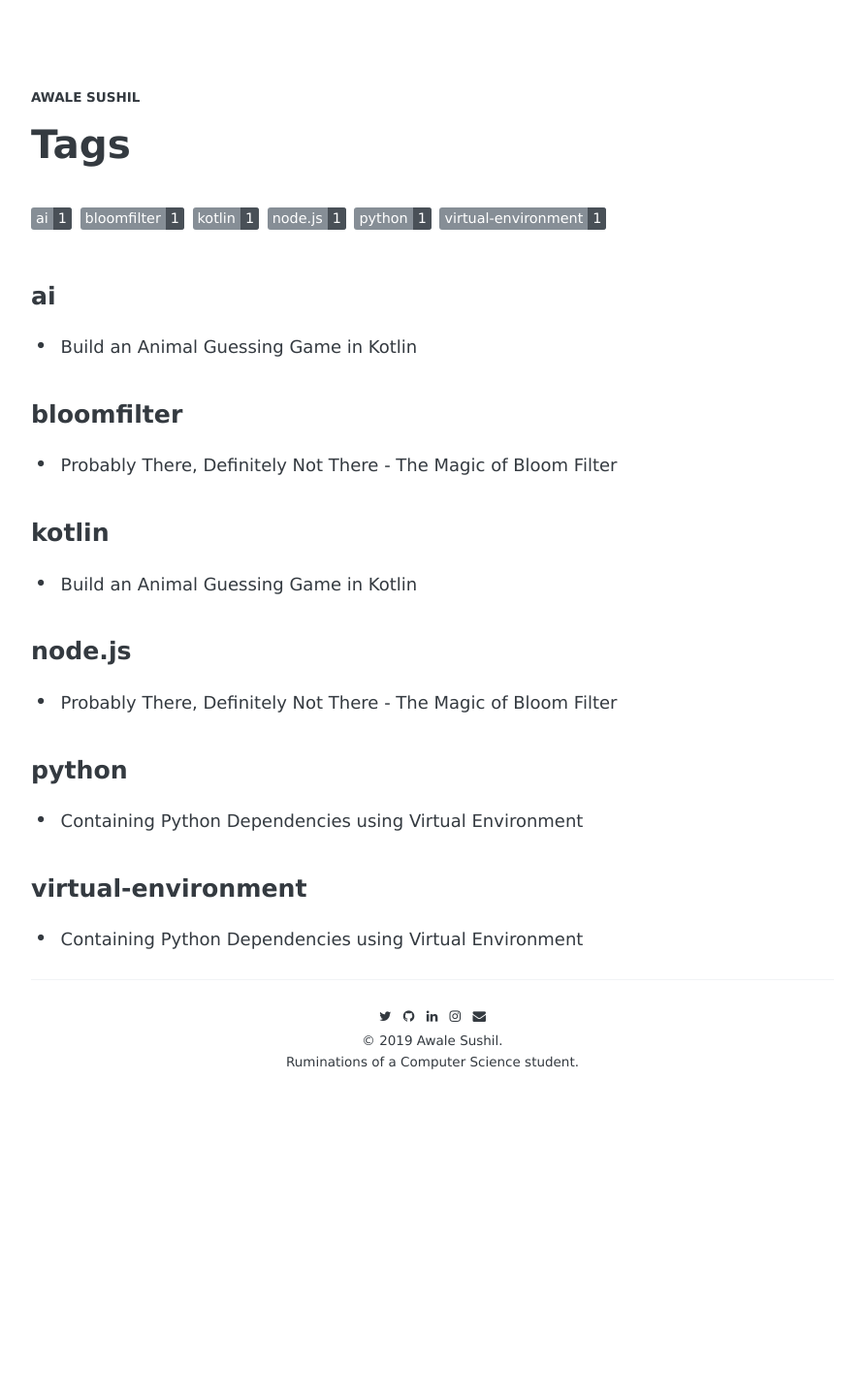
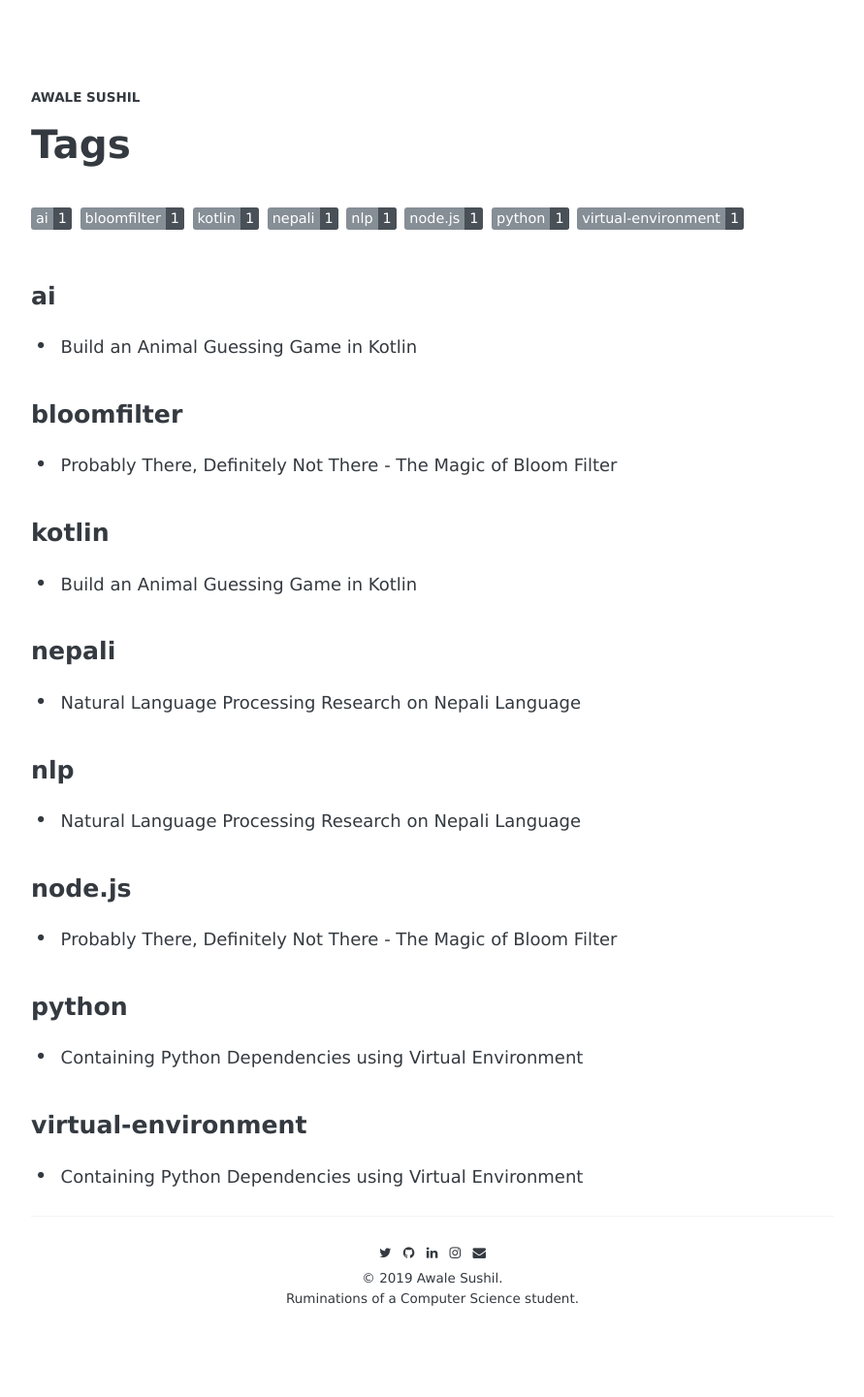
Before and after one commit to awalesushil/blog, a Jekyll site: the page built from tags/index.html, in a window 1280 px wide. Shown: the whole page at 97% size, without its empty margins (194-1085 px from the left). Built offline with Jekyll 4.4.1, drawn with Linux system fonts in a browser that asks for light colours; some web fonts are replaced; before the commit the page ends 1196 px from its top, so only the background shows below that; part of the change alters nothing that is shown.

Commit message:
New post -> Nepali NLP Research Papers

```diff
--- a/_config.yml
+++ b/_config.yml
@@ -59,10 +59,12 @@ nav:
     url:            "/about"
   - name:           "Python"
     url:            "/python/"
+  - name:           "NLP-Nepali"
+    url:            "/nlp-nepali/"
+  - name:           "Tags"
+    url:            "/tags"
   - name:           "Archive"
     url:            "/archive"
-  - name:           "Tags"
-    url:            "/tags"
   - name:           "Github"
     url:            "https://github.com/awalesushil"
 
--- /dev/null
+++ b/_posts/2019-02-04-nlp-nepali.md
@@ -0,0 +1,102 @@
+---
+layout: post
+title: "Natural Language Processing Research on Nepali Language"
+description: "List of NLP papers on Nepali Language"
+date: 2019-02-04
+tags: [nlp, nepali]
+comments: true
+share: true
+---
+
+Research on Natural Language Processing for Nepali Language began in 2005 with the **Bhasa Sanchar project** and now it is being actively carried out in universities and research institutes of Nepal and India. I have curated a list of NLP papers for Nepali language published in different journals and categorized them according to different NLP tasks in descending order of published date.
+
+## Classification
+
+* [Nepali News Classification using Naïve Bayes, Support Vector Machines and Neural Networks (Shahi and Pant, 2018)](https://www.researchgate.net/publication/324098346_Nepali_news_classification_using_Naive_Bayes_Support_Vector_Machines_and_Neural_Networks){:target="_blank"}
+
+* [Improving Nepali Document Classification by Neural Network (Kafle et el., 2016)](http://conference.ioe.edu.np/ioegc2016/papers/IOEGC-2016-42.pdf){:target="_blank"}
+
+* [Mobile SMS Spam Filtering for Nepali Text Using Naïve Bayesian and Support Vector Machine (Shahi and Yadav, 2014)](https://www.scirp.org/journal/PaperInformation.aspx?paperID=40857){:target="_blank"}
+
+* [A lexicon pool augmented Naive Bayes Classifier for Nepali Text (Thakur and Singh, 2014)](https://www.researchgate.net/publication/285835091_A_lexicon_pool_augmented_Naive_Bayes_Classifier_for_Nepali_Text){:target="_blank"}
+
+## Clustering
+
+* [A Comparative Analysis of Particle Swarm Optimization and K-means Algorithm For Text Clustering Using Nepali Wordnet (Sarkar et al., 2014)](https://www.semanticscholar.org/paper/A-Comparative-Analysis-of-Particle-Swarm-and-For-Sarkar-Roy/df68d6083221a6f93f688cd6dd4d9c781bad691f){:target="_blank"}
+
+* [Semantic Text Clustering Using Enhanced Vector Space Model Using Nepali Language (Chiranjibi Sitaula, 2012)](http://gesj.internet-academy.org.ge/download.php?id=1939.pdf){:target="_blank"}
+
+## Morphological Analysis
+
+* [Design of a Morph Analyzer for Non-Declinable Adjectives of Nepali Language (Borah et al., 2017)](https://dl.acm.org/citation.cfm?id=3036307){:target="_blank"}
+
+* [Development of a Morph Analyser for Nepali noun token (Chhetri et al., 2015)](https://www.researchgate.net/publication/308821504_Development_of_a_Morph_Analyser_for_Nepali_noun_token{:target="_blank"})
+
+* [A Computational Analysis of Nepali Morphology: A Model For Natural Language Processing (Balaram Prasain, PhD, 2011)](https://ojs.ub.uni-konstanz.de/jsal/dissertations/diss-balaram.pdf){:target="_blank"}
+
+* [A Morphological Analyzer and a Stemmer for Nepali (Bal Krishna Bal)](https://www.researchgate.net/publication/237658531_A_Morphological_Analyzer_and_a_Stemmer_for_Nepali){:target="_blank"}
+
+## Named Entity Recognition
+
+* [Named Entity Recognition for Nepali Text Using Support Vector Machines (Bam and Shahi, 2014)](https://www.scirp.org/journal/PaperInformation.aspx?PaperID=43828){:target="_blank"}
+
+* [Named Entity Recognition for Nepali language: A Semi Hybrid Approach (Dey et al., 2014)](http://www.ijeit.com/Vol%203/Issue%208/IJEIT1412201402_04.pdf){:target="_blank"}
+
+## POS Tagging
+
+* [A Deep Learning Approach for Part-of-Speech Tagging in Nepali Language (Prabha et al., 2018)](https://ieeexplore.ieee.org/document/8554812){:target="_blank"}
+* [ANN Based POS Tagging For Nepali Text (Archit Yajnik, 2018)](https://www.semanticscholar.org/paper/ANN-Based-POS-Tagging-For-Nepali-Text-ArchitYajnik/8cc1a284d7ea51f267bb33dfdc520ad25d89a3f9?navId=extracted){:target="_blank"}
+
+* [Part of Speech Tagging Using Statistical Approach for Nepali Text (Archit Yajnik, 2017)](https://www.semanticscholar.org/paper/Part-of-Speech-Tagging-Using-Statistical-Approach-Yajnik/0dcaae94716b33161b675ff5532dc46af00fdc1d){:target="_blank"}
+
+* [Enhancing the Performance of Part of Speech tagging of Nepali language through Hybrid approach(Sinha et al., 2015)](https://www.semanticscholar.org/paper/Enhancing-the-Performance-of-Part-of-Speech-tagging-Sinha-Veyie/06e824be2aebb06f6b2471d36925ef79fe43a62d){:target="_blank"}
+
+* [Hidden Markov Model based Part of Speech Tagging for Nepali language (Paul et al., 2015)](https://ieeexplore.ieee.org/document/7377332){:target="_blank"}
+
+* [Support Vector Machines based Part of Speech Tagging for Nepali Text (Shahi and Dhamala, 2013)](https://www.semanticscholar.org/paper/Support-Vector-Machines-based-Part-of-Speech-for-Shahi-Dhamala/b36505276ef839d9b0cf193c6e65032ca5c73b37){:target="_blank"}
+
+## Sentiment Analysis
+
+* [Analyzing facts and opinions in Nepali subjective texts (Regmi et al., 2017)](https://www.researchgate.net/publication/323792895_Analyzing_facts_and_opinions_in_Nepali_subjective_texts){:target="_blank"}
+
+* [Classifying sentiments in Nepali subjective texts (Thapa et al., 2016)](https://www.researchgate.net/publication/311755938_Classifying_sentiments_in_Nepali_subjective_texts){:target="_blank"}
+
+* [Detecting Sentiment in Nepali texts: A bootstrap approach for Sentiment Analysis of texts in the Nepali language (Gupta et al., 2015)](https://www.researchgate.net/publication/301403864_Detecting_Sentiment_in_Nepali_texts_A_bootstrap_approach_for_Sentiment_Analysis_of_texts_in_the_Nepali_language){:target="_blank"}
+
+## Stemming
+
+* [A new stemmer for Nepali language (Shrestha and Dhakal, 2016)](https://ieeexplore.ieee.org/document/7749008?reload=true){:target="_blank"}
+
+* [An Affix Removal Stemmer for Natural Language Text in Nepali (Paul et al., 2014)](https://www.semanticscholar.org/paper/An-Affix-Removal-Stemmer-for-Natural-Language-Text-Paul-Dey/0bda0ea596db7ee673c1ad7b9136bc0f170f6996){:target="_blank"}
+
+* [A Hybrid Algorithm for Stemming of Nepali Text (Chiranjibi Sitaula, 2014)](https://file.scirp.org/Html/4-8701252_34712.htm){:target="_blank"}
+
+## Translation
+
+* [Handling Honorification in Dobhase: Online English-to-Nepali Machine Translation System (Keshari et al., 2007)](https://www.researchgate.net/publication/269161645_HANDLING_HONORIFICATION_IN_DOBHASE_ONLINE_ENGLISH-TO-NEPALI_MACHINE_TRANSLATION_SYSTEM){:target="_blank"}
+
+* [UNL Nepali Deconverter (Keshari et al.)](https://www.researchgate.net/publication/265043654_UNL_Nepali_Deconverter){:target="_blank"}
+
+## Other
+
+* [Inflection and derivation in Nepali Noun, adjective and adverb 1 Inflection and derivation in Nepali (Dr. Laxmi Prasad Khatiwada, 2013)](https://www.researchgate.net/publication/237202333_Inflection_and_derivation_in_Nepali_Noun_adjective_and_adverb_1_Inflection_and_derivation_in_Nepali){:target="_blank"}
+
+* [Towards building advanced natural language applications: an overview of the existing primary resources and applications in Nepali (Bal Krishna Bal, 2009)](https://www.researchgate.net/publication/234790399_Towards_building_advanced_natural_language_applications_an_overview_of_the_existing_primary_resources_and_applications_in_Nepali){:target="_blank"}
+
+* [Nelralec/Bhasha Sanchar Working Paper 2 Categorisation for automated morphosyntactic analysis of Nepali: introducing the Nelralec Tagset (NT-01) (Hardie et al., 2005)](https://web.archive.org/web/20120522194347/http://www.bhashasanchar.org:80/pdfs/nelralec-wp-tagset.pdf){:target="_blank"}
+
+* [Structure of Nepali Grammar (Bal Krishna Bal, 2004)](https://www.researchgate.net/publication/237261579_Structure_of_Nepali_Grammar){:target="_blank"}
+
+* [Construction and annotation of a corpus of contemporary Nepali (Yadava et al.)](https://www.researchgate.net/publication/228916687_Construction_and_annotation_of_a_corpus_of_contemporary_Nepali){:target="_blank"}
+
+* [Report on Nepali Computational Grammar (Rupakheti et al.)](https://www.researchgate.net/publication/237310273_Report_on_Nepali_Computational_Grammar){:target="_blank"}
+
+* [Nepali Lexicon Development (Bista et al.)](https://www.researchgate.net/publication/267789368_Nepali_Lexicon_Development){:target="_blank"}
+
+## Data
+
+* [Nepali Corpus (Urdu-Nepali-English Parallel Corpus)](http://cle.org.pk/software/ling_resources/UrduNepaliEnglishParallelCorpus.htm){:target="_blank"}
+
+* [POS Tagged Nepali Corpus (Urdu-Nepali-English Parallel Corpus)](http://cle.org.pk/software/ling_resources/UrduNepaliEnglishParallelCorpus.htm){:target="_blank"}
+
+> ** Note: The list is not comprehensive. For any corrections or addition of new papers on Nepali NLP, mail me at *ssushil dot awale at gmail dot com*.
```
